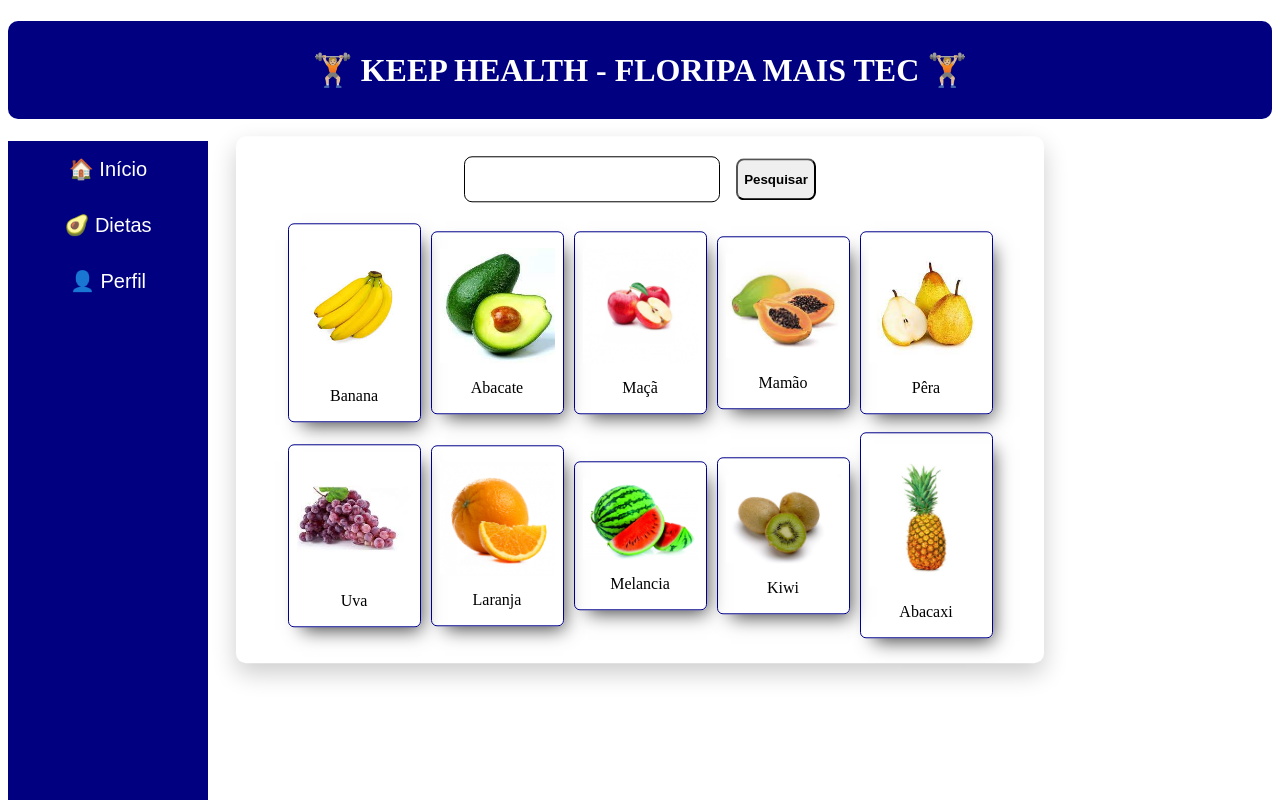
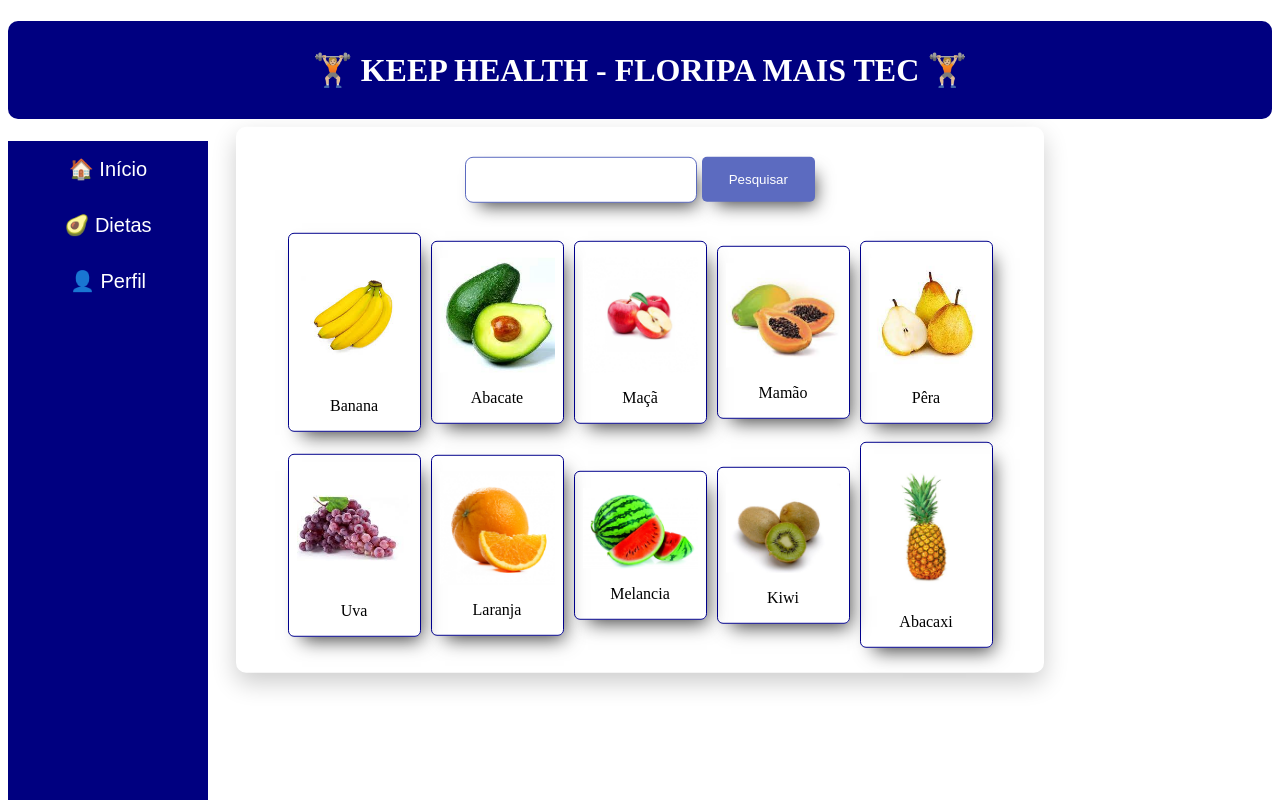
Before and after one commit to Brk-SirGio/FMT-PROJETO-KEEP-HEALTH-M1-S09-S10-S11-S12, an Angular app in the folder MODULO-DE-ANGULAR/KEEP HEALTH/Keep-Health/: page /diet in a window 1280 px wide. Built offline with nearby package versions, Linux system fonts and the light colour scheme.

Commit message:
css estilização dos botões

```diff
--- a/MODULO-DE-ANGULAR/KEEP HEALTH/Keep-Health/src/app/dietas/detalhamento-dietas/detalhamento-dietas.component.html
+++ b/MODULO-DE-ANGULAR/KEEP HEALTH/Keep-Health/src/app/dietas/detalhamento-dietas/detalhamento-dietas.component.html
@@ -2,7 +2,7 @@
 <app-sidebar></app-sidebar>
 
 <div id="detalhamento-dietas">
-<button (click)="goBack()">🔙 Voltar</button>
+<button (click)="goBack()"> ← Voltar</button>
 <img src="{{fruta?.imagem}}" alt="{{fruta?.nome}}">
 <h2>{{fruta?.nome}}</h2>
 <p>{{fruta?.descricao}}</p>
--- a/MODULO-DE-ANGULAR/KEEP HEALTH/Keep-Health/src/app/dietas/dietas.component.css
+++ b/MODULO-DE-ANGULAR/KEEP HEALTH/Keep-Health/src/app/dietas/dietas.component.css
@@ -15,18 +15,30 @@
     flex-direction: column;
   }
 
+  .pesquisar {
+    display: flex;
+    align-items: center;
+  }
+
   .pesquisar input {
     height: 42px;
     width: 250px;
     border-radius: 8px;
-    border: 1px solid black;
+    border: 1px solid #5c6bc0;
+    margin-right: 5px;
+    box-shadow: 7px 10px 18px -7px rgba(0,0,0,0.75);
   }
 
   .pesquisar button {
-    height: 42px;
-    border-radius: 8px;
-    font-weight: 600;
-    margin-left: 16px;
+    width: 35%;
+    padding: 15px;
+    margin: 10px 0;
+    border: none;
+    border-radius: 5px;
+    background-color: #5c6bc0;
+    color: white;
+    cursor: pointer;
+    box-shadow: 7px 10px 18px -7px rgba(0,0,0,0.75);
   }
 
   .lista-cards {
```
